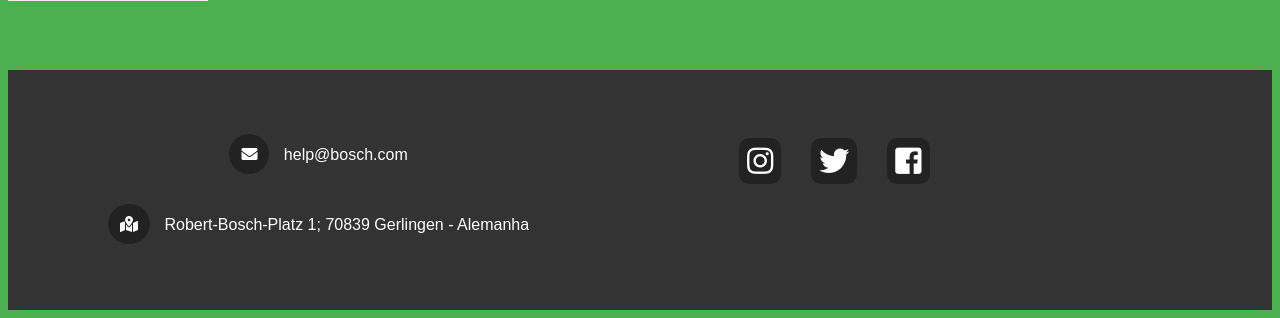
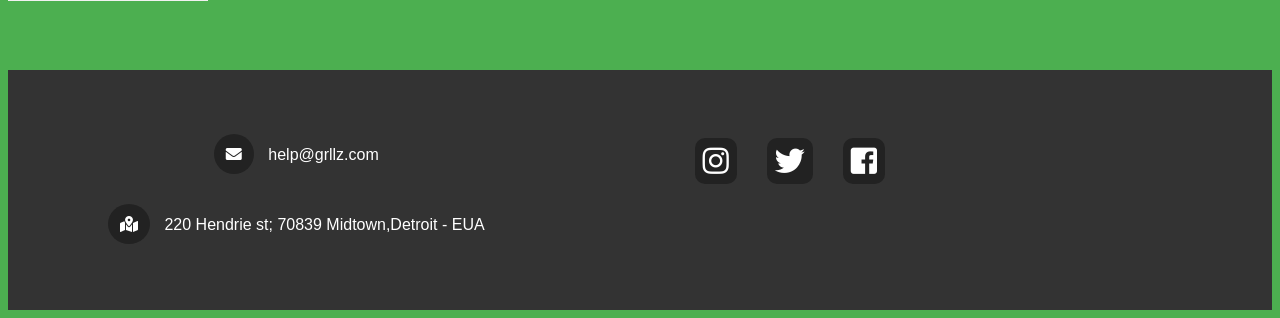
Before and after one commit to Mwrench/menus140516, a Flask app: page / in a window 1280 px wide. Shown: the part 508-826 px from the top of the page. Run offline with Flask 2, Linux system fonts and the light colour scheme.

Commit message:
links e localização do hq

```diff
--- a/templates/index.html
+++ b/templates/index.html
@@ -1,4 +1,6 @@
 {% extends 'layout.html' %}
 {% block conteudo %}
 <h1>Gorillaz</h1>
+
+
 {% endblock %}
--- a/templates/layout.html
+++ b/templates/layout.html
@@ -20,7 +20,7 @@
     <a href="/p1"><i class="fas fa-address-book"></i> A Banda</a>
     <a href="/p2"><i class="fa fa-fw fa-envelope"></i> Tours</a>
     <a href="/p3"><i class="fa fa-fw fa-search"></i> Contacts</a>
-    <a href="/p4"><i class="fas fa-tshirt"></i></i> Merch</a>
+    <a href="/p4"><i class="fas fa-tshirt"></i> Merch</a>
     <a href="/login"><i class="fa fa-fw fa-lock"></i> Login</a>
     <a href="/registo"><i class="fa fa-fw fa-user"></i> Registo</a>
 
@@ -38,14 +38,15 @@
     <div class="icons">
         <div class="email">
             <i class="fas fa-envelope"></i>
-            <p> help@bosch.com</p>
+            <p> help@grllz.com</p>
         </div>
 
         <div class="marker">
             <i class="fas fa-map-marked-alt"></i>
-            <p>Robert-Bosch-Platz 1;
-                70839 Gerlingen -
-                Alemanha</p>
+            <p>220 Hendrie st;
+                70839 Midtown,Detroit -
+                EUA
+            </p>
         </div>
     </div>
     <div class="info">
```
